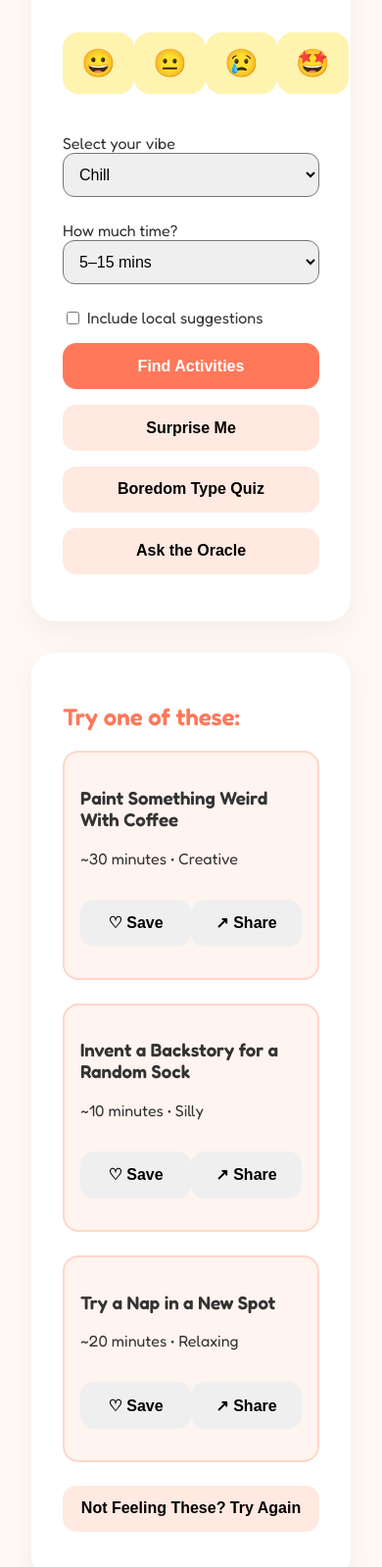
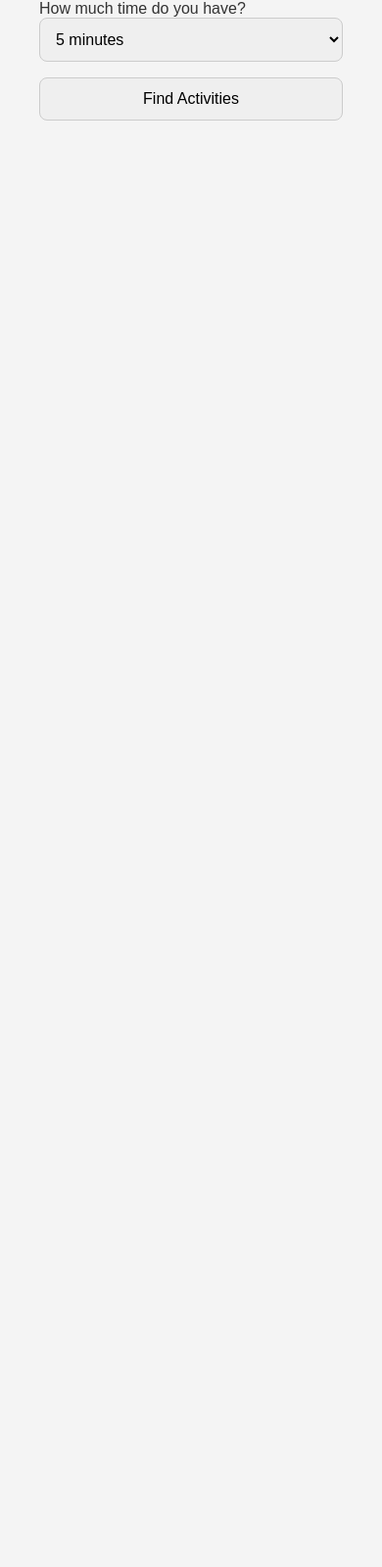
Before and after one commit to karmathebratx/bored-board, a plain HTML site: page index.html in a window 390 px wide. Shown: the part 202-1801 px from the top of the page at 98% size. After the commit the page ends 844 px from the top, so only its background shows below. Drawn offline with Linux system fonts and the light colour scheme.

Commit message:
Update index.html

```diff
--- a/index.html
+++ b/index.html
@@ -3,209 +3,103 @@
 <head>
   <meta charset="UTF-8" />
   <meta name="viewport" content="width=device-width, initial-scale=1.0"/>
-  <title>Bored Board – Interactive</title>
-  <link href="https://fonts.googleapis.com/css2?family=Fredoka:wght@400;600&display=swap" rel="stylesheet" />
+  <title>Bored Board</title>
   <style>
     body {
-      font-family: 'Fredoka', sans-serif;
-      background: #fff8f4;
+      font-family: 'Arial', sans-serif;
+      background: #f4f4f4;
+      padding: 2rem;
       color: #333;
-      padding: 2rem;
-      margin: 0;
     }
-    .screen {
-      background: white;
-      border-radius: 24px;
-      padding: 2rem;
-      margin: 2rem auto;
-      max-width: 420px;
-      box-shadow: 0 10px 30px rgba(0,0,0,0.05);
+    h1 {
+      text-align: center;
+      margin-bottom: 1.5rem;
     }
-    h1, h2 {
-      color: #ff785a;
+    .form-group {
+      margin-bottom: 1rem;
     }
-    .emoji-selector {
-      display: flex;
-      justify-content: space-between;
-      margin: 1.5rem 0;
-    }
-    .emoji {
-      font-size: 1.75rem;
-      background: #fff3b0;
-      border: 3px solid transparent;
-      border-radius: 16px;
-      padding: 0.75rem 1rem;
-      cursor: pointer;
-      transition: all 0.25s ease;
-    }
-    .emoji.selected {
-      background: #ffe5aa;
-      border-color: #ffc4a3;
-    }
-    .dropdown {
-      margin: 1.5rem 0;
-    }
-    select {
+    select, button {
       width: 100%;
       padding: 0.75rem;
-      border-radius: 12px;
+      border-radius: 8px;
+      border: 1px solid #ccc;
       font-size: 1rem;
     }
-    button {
-      display: block;
-      width: 100%;
-      margin: 1rem 0;
-      padding: 0.9rem;
-      font-size: 1rem;
-      border-radius: 14px;
-      font-weight: 600;
-      cursor: pointer;
-      border: none;
-    }
-    .primary-button {
-      background: #ff785a;
-      color: white;
-    }
-    .secondary-button {
-      background: #ffe9e0;
+    #activities {
+      margin-top: 2rem;
     }
     .card {
-      background: #fff4ef;
-      border: 2px solid #ffd6c9;
-      border-radius: 16px;
-      margin-bottom: 1.5rem;
+      background: #fff;
+      border-radius: 12px;
       padding: 1rem;
+      box-shadow: 0 0 10px rgba(0,0,0,0.1);
+      margin-bottom: 1rem;
     }
-    .card-actions {
-      display: flex;
-      justify-content: space-between;
-      margin-top: 0.5rem;
-    }
-    .toggle {
-      display: flex;
-      align-items: center;
-      margin: 1rem 0;
-    }
-    .toggle input {
-      margin-right: 0.5rem;
+    .card h3 {
+      margin: 0 0 0.5rem 0;
     }
   </style>
 </head>
 <body>
 
-<div class="screen mood-input">
-  <h1>How are you feeling?</h1>
-  <div class="emoji-selector">
-    <button class="emoji" data-mood="chill">😀</button>
-    <button class="emoji" data-mood="bored">😐</button>
-    <button class="emoji" data-mood="sad">😢</button>
-    <button class="emoji" data-mood="energetic">🤩</button>
-  </div>
+  <h1>Bored Board 🧠</h1>
 
-  <div class="dropdown">
-    <label for="moodDetail">Select your vibe</label>
-    <select id="moodDetail">
-      <option value="chill">Chill</option>
+  <div class="form-group">
+    <label for="mood">Mood:</label>
+    <select id="mood">
       <option value="bored">Bored</option>
-      <option value="energetic">Energetic</option>
-      <option value="sad">Sad</option>
+      <option value="stressed">Stressed</option>
+      <option value="adventurous">Adventurous</option>
     </select>
   </div>
 
-  <div class="dropdown">
-    <label for="timeSelect">How much time?</label>
-    <select id="timeSelect">
-      <option value="15 mins">5–15 mins</option>
-      <option value="30 mins">30 mins</option>
+  <div class="form-group">
+    <label for="time">How much time do you have?</label>
+    <select id="time">
+      <option value="5 minutes">5 minutes</option>
+      <option value="15 minutes">15 minutes</option>
+      <option value="30 minutes">30 minutes</option>
       <option value="1 hour">1 hour</option>
-      <option value="2+ hours">2+ hours</option>
     </select>
   </div>
 
-  <div class="toggle">
-    <input type="checkbox" id="locationToggle" />
-    <label for="locationToggle">Include local suggestions</label>
-  </div>
+  <button id="generate">Find Activities</button>
 
-  <button class="primary-button" onclick="alert('Fetching activities…')">Find Activities</button>
-  <button class="secondary-button" onclick="alert('🎲 Surprise! Try making a hat out of aluminum foil.')">Surprise Me</button>
-  <button class="secondary-button" onclick="alert('🧠 Take the boredom personality quiz (coming soon!)')">Boredom Type Quiz</button>
-  <button class="secondary-button" onclick="alert('🔮 Oracle says: Look under your couch cushions.')">Ask the Oracle</button>
-</div>
-
-<div class="screen activity-results">
-  <h2>Try one of these:</h2>
-  <div class="card">
-    <h3>Paint Something Weird With Coffee</h3>
-    <p>~30 minutes • Creative</p>
-    <div class="card-actions">
-      <button onclick="alert('Saved to your Bored Jar!')">♡ Save</button>
-      <button onclick="alert('Shared to imaginary friends.')">↗ Share</button>
-    </div>
-  </div>
-  <div class="card">
-    <h3>Invent a Backstory for a Random Sock</h3>
-    <p>~10 minutes • Silly</p>
-    <div class="card-actions">
-      <button onclick="alert('Saved to your Bored Jar!')">♡ Save</button>
-      <button onclick="alert('Shared to imaginary friends.')">↗ Share</button>
-    </div>
-  </div>
-  <div class="card">
-    <h3>Try a Nap in a New Spot</h3>
-    <p>~20 minutes • Relaxing</p>
-    <div class="card-actions">
-      <button onclick="alert('Saved to your Bored Jar!')">♡ Save</button>
-      <button onclick="alert('Shared to imaginary friends.')">↗ Share</button>
-    </div>
-  </div>
-  <button class="secondary-button" onclick="location.reload()">Not Feeling These? Try Again</button>
-</div>
-
-<div class="screen irl-mode">
-  <h2>IRL Mode</h2>
-  <p>Put your phone down! We'll ping you in 10 mins.</p>
-  <button class="primary-button" onclick="alert('🔕 DND activated (imagine it).')">Start Timer</button>
-  <button class="secondary-button" onclick="alert('Session ended early.')">End Early</button>
-</div>
-
-<div class="screen social-mode">
-  <h2>Bored Together</h2>
-  <p>Connect with a buddy and complete a task together. No chat, just vibes.</p>
-  <button class="primary-button" onclick="alert('Pairing with a random human (jk, soon).')">Find a Buddy</button>
-</div>
+  <div id="activities"></div>
 
   <script>
-  document.querySelectorAll('.emoji').forEach(btn => {
-    btn.addEventListener('click', () => {
-      document.querySelectorAll('.emoji').forEach(b => b.classList.remove('selected'));
-      btn.classList.add('selected');
-      document.getElementById('moodDetail').value = btn.dataset.mood;
-    });
-  });
-</script>
-<script>
-  document.querySelector('.primary-button').addEventListener('click', async () => {
-  const mood = document.getElementById('moodDetail').value;
-  const time = document.getElementById('timeSelect').value;
+    document.getElementById('generate').addEventListener('click', async () => {
+      const mood = document.getElementById('mood').value;
+      const time = document.getElementById('time').value;
 
-  try {
       const res = await fetch('https://hook.us2.make.com/16yi5ngk6b6pdjtemqyffsvd719b695b', {
         method: 'POST',
         headers: { 'Content-Type': 'application/json' },
         body: JSON.stringify({ mood, time })
       });
 
-    const data = await res.json();
+      const text = await res.text();
 
-    alert("GPT says:\n\n" + data.map(d => `• ${d.activity} (~${d.time}, ${d.category})`).join("\n"));
-  } catch (err) {
-    console.error(err);
-    alert("Something went wrong. Check console.");
+      try {
+        const data = JSON.parse(text);
+        const container = document.getElementById('activities');
+        container.innerHTML = '';
+
+        data.forEach(item => {
+          const card = document.createElement('div');
+          card.className = 'card';
+          card.innerHTML = `
+            <h3>${item.activity}</h3>
+            <p><strong>Time:</strong> ${item.time}</p>
+            <p><strong>Category:</strong> ${item.category}</p>
+          `;
+          container.appendChild(card);
+        });
+      } catch (e) {
+        console.error('Error parsing response:', e);
+        alert('Something went wrong. Try again later.');
       }
     });
-
   </script>
-
 </body>
 </html>
```
Lines whose indentation alone changed are shown as unchanged.
